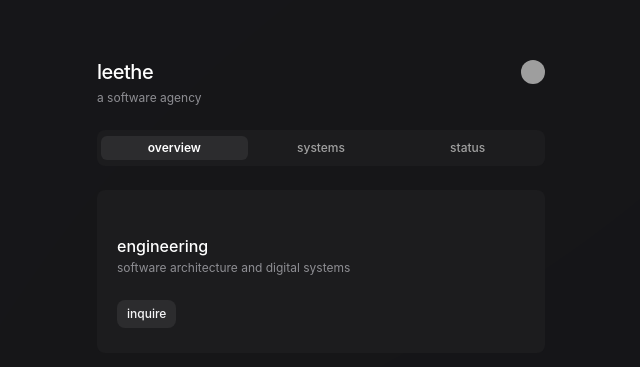
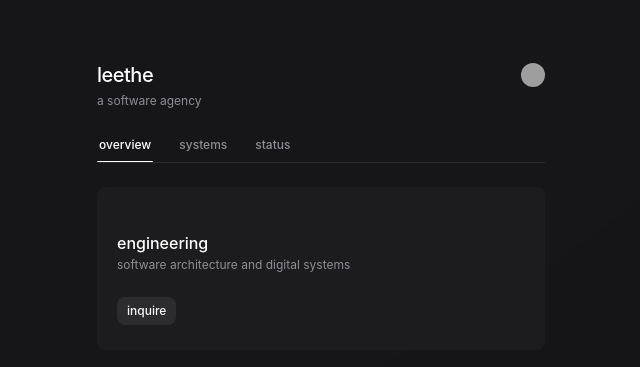
Before and after one commit to geraldnjaumain/rpm, a Next.js app: page / in a window 1280 px wide. Shown: the part 195-562 px from the top of the page, without its empty margins (319-959 px from the left). Built offline with nearby package versions, Linux system fonts and the light colour scheme; grey boxes are pictures that could not be loaded; some icons are missing.

Commit message:
refactor(tabs): replace shadcn pill box with authentic conventional tab bar navigation

```diff
--- a/app/page.tsx
+++ b/app/page.tsx
@@ -27,10 +27,10 @@ export default function Home() {
         </div>
 
         <Tabs defaultValue="overview" className="w-full">
-          <TabsList className="w-full">
-            <TabsTrigger value="overview" className="flex-1">overview</TabsTrigger>
-            <TabsTrigger value="systems" className="flex-1">systems</TabsTrigger>
-            <TabsTrigger value="status" className="flex-1">status</TabsTrigger>
+          <TabsList>
+            <TabsTrigger value="overview">overview</TabsTrigger>
+            <TabsTrigger value="systems">systems</TabsTrigger>
+            <TabsTrigger value="status">status</TabsTrigger>
           </TabsList>
 
           <TabsContent value="overview" className="flex flex-col gap-3 pt-2">
--- a/components/ui/tabs.tsx
+++ b/components/ui/tabs.tsx
@@ -4,21 +4,28 @@ import * as React from "react"
 import { cn } from "@/lib/utils"
 import { Tabs as TabsPrimitive } from "radix-ui"
 
+const TabsContext = React.createContext<{
+  variant?: "underline" | "folder"
+}>({ variant: "underline" })
+
 function Tabs({
   className,
   orientation = "horizontal",
+  variant = "underline",
   ...props
-}: React.ComponentProps<typeof TabsPrimitive.Root>) {
+}: React.ComponentProps<typeof TabsPrimitive.Root> & {
+  variant?: "underline" | "folder"
+}) {
   return (
-    <TabsPrimitive.Root
-      data-slot="tabs"
-      data-orientation={orientation}
-      className={cn(
-        "flex flex-col gap-4 w-full",
-        className
-      )}
-      {...props}
-    />
+    <TabsContext.Provider value={{ variant }}>
+      <TabsPrimitive.Root
+        data-slot="tabs"
+        data-orientation={orientation}
+        data-variant={variant}
+        className={cn("flex flex-col gap-4 w-full", className)}
+        {...props}
+      />
+    </TabsContext.Provider>
   )
 }
 
@@ -26,11 +33,16 @@ function TabsList({
   className,
   ...props
 }: React.ComponentProps<typeof TabsPrimitive.List>) {
+  const { variant } = React.useContext(TabsContext)
+
   return (
     <TabsPrimitive.List
       data-slot="tabs-list"
       className={cn(
-        "inline-flex h-9 items-center justify-center rounded-[8px] bg-[#1c1c1e] p-1 text-neutral-400 select-none border-0",
+        "flex items-center w-full select-none border-0",
+        variant === "underline" &&
+          "gap-6 relative after:absolute after:bottom-0 after:left-0 after:right-0 after:h-[1px] after:bg-[#2c2c2e]",
+        variant === "folder" && "gap-1 items-end",
         className
       )}
       {...props}
@@ -42,15 +54,18 @@ function TabsTrigger({
   className,
   ...props
 }: React.ComponentProps<typeof TabsPrimitive.Trigger>) {
+  const { variant } = React.useContext(TabsContext)
+
   return (
     <TabsPrimitive.Trigger
       data-slot="tabs-trigger"
       className={cn(
-        "relative inline-flex items-center justify-center rounded-[6px] px-3 py-1 text-xs font-medium text-neutral-400 transition-all duration-150 ease-out border-0 outline-none select-none",
-        "hover:text-neutral-200",
-        "data-[state=active]:bg-[#2c2c2e] data-[state=active]:text-white data-[state=active]:font-semibold",
-        "focus-visible:ring-0 focus-visible:outline-none disabled:pointer-events-none disabled:opacity-40",
-        "active:scale-[0.98]",
+        "relative inline-flex items-center justify-center text-xs font-medium transition-all duration-150 outline-none select-none border-0 cursor-pointer",
+        variant === "underline" &&
+          "pb-2.5 pt-1 px-0.5 text-[#8e8e93] hover:text-[#f5f5f7] data-[state=active]:text-white after:absolute after:bottom-0 after:left-0 after:right-0 after:h-[2px] after:rounded-full after:bg-white after:opacity-0 data-[state=active]:after:opacity-100 after:transition-opacity after:duration-150",
+        variant === "folder" &&
+          "rounded-t-[8px] px-4 py-2 bg-[#1c1c1e]/40 text-[#8e8e93] hover:text-[#f5f5f7] hover:bg-[#1c1c1e]/70 data-[state=active]:bg-[#1c1c1e] data-[state=active]:text-white",
+        "disabled:pointer-events-none disabled:opacity-40",
         className
       )}
       {...props}
```
